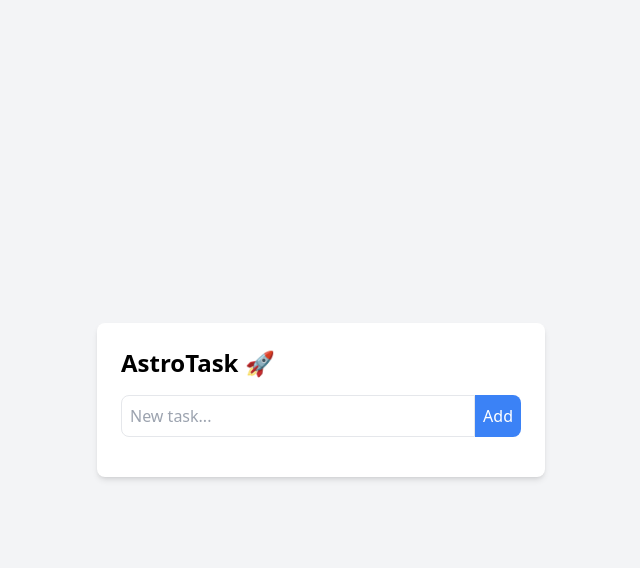
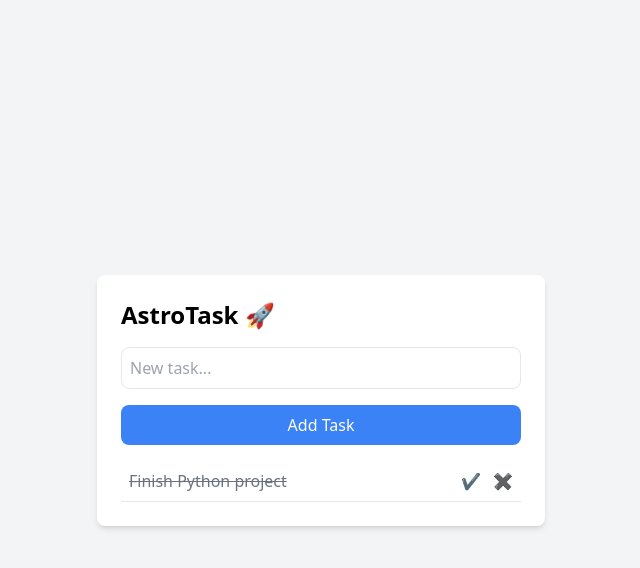
Before and after one commit to MylesJMoore/AstroTask, a Flask app: page / in a window 1280 px wide. Shown: the top 568 px of the page, without its empty margins (319-959 px from the left). Run offline with Flask 3, Linux system fonts and the light colour scheme; some libraries are stand-ins or nearby versions.

Commit message:
Made modifications to support dictionaries for tasks.json and fixed logic within app.py

```diff
--- a/app.py
+++ b/app.py
@@ -6,49 +6,85 @@ app = Flask(__name__)
 TASKS_FILE = "tasks.json"
 
 def load_tasks():
-    """Loads tasks from the JSON file or returns an empty list if file doesn't exist."""
+    """Loads tasks from the JSON file, ensuring it extracts the task list correctly."""
     if os.path.exists(TASKS_FILE):
-        with open(TASKS_FILE, "r") as f:
-            return json.load(f)
+        try:
+            with open(TASKS_FILE, "r") as f:
+                data = json.load(f)
+                if isinstance(data, dict) and "tasks" in data:  # Ensure it's a dictionary with "tasks"
+                    return data["tasks"]
+                elif isinstance(data, list):  # Fallback if old format exists
+                    return data
+        except json.JSONDecodeError:
+            pass  # Handle corrupted JSON files
     return []
 
 def save_tasks(tasks):
-    """Saves tasks to the JSON file."""
+    """Ensures tasks are saved inside a dictionary with a 'tasks' key."""
     with open(TASKS_FILE, "w") as f:
-        json.dump(tasks, f)
+        json.dump({"tasks": tasks}, f, indent=4)
 
 @app.route('/')
 def index():
-    return render_template('index.html')
+    tasks = load_tasks()
+    return render_template('index.html', tasks=tasks)
 
-@app.route('/tasks', methods=['GET', 'POST', 'DELETE'])
-def tasks():
+@app.route('/tasks', methods=['GET'])
+def get_tasks():
+    """Returns the list of tasks."""
     tasks = load_tasks()
+    return jsonify(tasks)
 
-    if request.method == 'POST':
-        data = request.json
-        task = {"id": len(tasks) + 1, "text": data["text"], "completed": False}
-        tasks.append(task)
-        save_tasks(tasks)
-        return jsonify(task)
+@app.route('/tasks', methods=['POST'])
+def add_task():
+    """Adds a new task from JSON request."""
+    if not request.is_json:
+        return jsonify({"error": "Unsupported Media Type"}), 415
 
-    elif request.method == 'DELETE':
-        task_id = request.json.get("id")
-        tasks = [task for task in tasks if task["id"] != task_id]
-        save_tasks(tasks)
-        return jsonify({"message": "Task deleted"})
+    data = request.get_json()
+    if "text" not in data:
+        return jsonify({"error": "Missing task text"}), 400
 
-    return jsonify(tasks)
+    tasks = load_tasks()
+    task = {"id": len(tasks) + 1, "text": data["text"], "completed": False}
+    tasks.append(task)
+    save_tasks(tasks)
+
+    return jsonify(task), 201
+
+@app.route('/tasks', methods=['DELETE'])
+def delete_task():
+    """Deletes a task by ID."""
+    if not request.is_json:
+        return jsonify({"error": "Unsupported Media Type"}), 415
+
+    data = request.get_json()
+    if "id" not in data:
+        return jsonify({"error": "Missing task ID"}), 400
+
+    tasks = load_tasks()
+    new_tasks = [task for task in tasks if task["id"] != data["id"]]
+    save_tasks(new_tasks)
+
+    return jsonify({"message": "Task deleted"}), 200
 
 @app.route('/complete', methods=['POST'])
 def complete_task():
+    """Marks a task as completed."""
+    if not request.is_json:
+        return jsonify({"error": "Unsupported Media Type"}), 415
+
+    data = request.get_json()
+    if "id" not in data:
+        return jsonify({"error": "Missing task ID"}), 400
+
     tasks = load_tasks()
-    task_id = request.json.get("id")
     for task in tasks:
-        if task["id"] == task_id:
+        if task["id"] == data["id"]:
             task["completed"] = True
+
     save_tasks(tasks)
-    return jsonify({"message": "Task marked as complete"})
+    return jsonify({"message": "Task marked as complete"}), 200
 
 if __name__ == '__main__':
     app.run(debug=True)
--- a/tasks.json
+++ b/tasks.json
@@ -1,14 +1,9 @@
 {
     "tasks": [
-      {
-        "id": 1,
-        "title": "Buy groceries",
-        "completed": false
-      },
-      {
-        "id": 2,
-        "title": "Finish Python project",
-        "completed": true
-      }
+        {
+            "id": 2,
+            "text": "Finish Python project",
+            "completed": true
+        }
     ]
-  }
+}
--- a/templates/index.html
+++ b/templates/index.html
@@ -9,26 +9,69 @@
 <body class="bg-gray-100 flex justify-center items-center min-h-screen">
     <div class="bg-white p-6 rounded-lg shadow-md w-full max-w-md">
         <h1 class="text-2xl font-bold mb-4">AstroTask 🚀</h1>
-        <form action="/tasks" method="POST" class="flex mb-4">
-            <input type="text" name="title" placeholder="New task..." required
-                class="flex-grow p-2 border rounded-l-lg focus:outline-none">
-            <button type="submit" class="bg-blue-500 text-white p-2 rounded-r-lg hover:bg-blue-600">
-                Add
-            </button>
-        </form>
-        <ul>
-            {% for task in tasks %}
-            <li class="flex justify-between items-center p-2 border-b">
-                <span class="{% if task.completed %}line-through text-gray-500{% endif %}">
-                    {{ task.title }}
-                </span>
-                <div>
-                    <a href="/complete/{{ task.id }}" class="text-green-500 hover:underline">✔</a>
-                    <a href="/delete/{{ task.id }}" class="text-red-500 hover:underline ml-2">✖</a>
-                </div>
-            </li>
-            {% endfor %}
-        </ul>
+        <input id="taskInput" type="text" placeholder="New task..." required
+            class="w-full p-2 border rounded-lg focus:outline-none mb-4">
+        <button onclick="addTask()" class="w-full bg-blue-500 text-white p-2 rounded-lg hover:bg-blue-600">
+            Add Task
+        </button>
+        <ul id="taskList" class="mt-4"></ul>
     </div>
+
+    <script>
+        async function fetchTasks() {
+            const response = await fetch("/tasks");
+            const tasks = await response.json();
+            const taskList = document.getElementById("taskList");
+            taskList.innerHTML = "";
+
+            tasks.forEach(task => {
+                taskList.innerHTML += `
+                    <li class="flex justify-between items-center p-2 border-b">
+                        <span class="${task.completed ? 'line-through text-gray-500' : ''}">
+                            ${task.text}
+                        </span>
+                        <div>
+                            <button onclick="completeTask(${task.id})" class="text-green-500 hover:underline">✔</button>
+                            <button onclick="deleteTask(${task.id})" class="text-red-500 hover:underline ml-2">✖</button>
+                        </div>
+                    </li>
+                `;
+            });
+        }
+
+        async function addTask() {
+            const taskText = document.getElementById("taskInput").value;
+            if (!taskText) return alert("Enter a task!");
+
+            await fetch("/tasks", {
+                method: "POST",
+                headers: { "Content-Type": "application/json" },
+                body: JSON.stringify({ text: taskText })
+            });
+
+            document.getElementById("taskInput").value = "";
+            fetchTasks();
+        }
+
+        async function deleteTask(id) {
+            await fetch("/tasks", {
+                method: "DELETE",
+                headers: { "Content-Type": "application/json" },
+                body: JSON.stringify({ id: id })
+            });
+            fetchTasks();
+        }
+
+        async function completeTask(id) {
+            await fetch("/complete", {
+                method: "POST",
+                headers: { "Content-Type": "application/json" },
+                body: JSON.stringify({ id: id })
+            });
+            fetchTasks();
+        }
+
+        fetchTasks();
+    </script>
 </body>
 </html>
```
